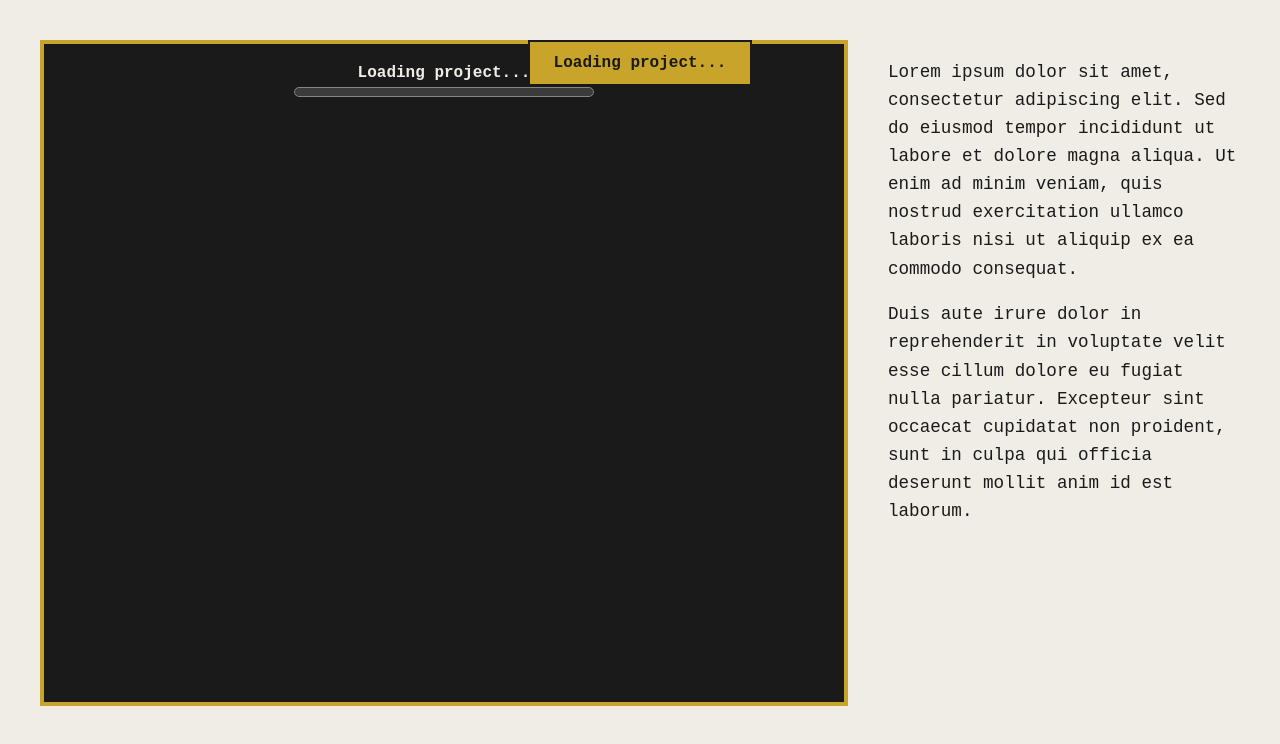
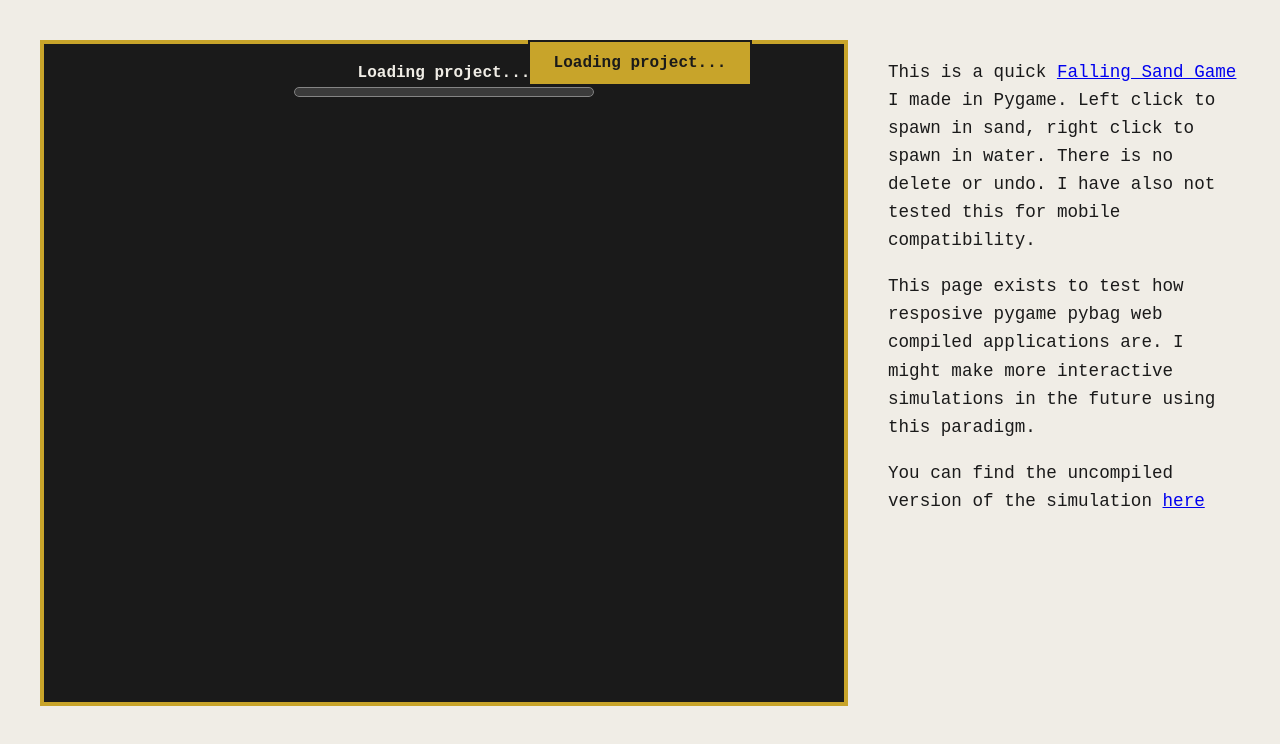
Before and after one commit to Slatefeather320/website-jalapeno, a plain HTML site: page pixel-game/index.html in a window 1280 px wide. Drawn offline with Linux system fonts and the light colour scheme.

Commit message:
added game description to game page

```diff
--- a/pixel-game/index.html
+++ b/pixel-game/index.html
@@ -299,8 +299,9 @@ function show_infobox() {
 
         <!-- TEXT SECTION SIDE-BY-SIDE -->
         <div class="text-section">
-            <p>Lorem ipsum dolor sit amet, consectetur adipiscing elit. Sed do eiusmod tempor incididunt ut labore et dolore magna aliqua. Ut enim ad minim veniam, quis nostrud exercitation ullamco laboris nisi ut aliquip ex ea commodo consequat.</p>
-            <p>Duis aute irure dolor in reprehenderit in voluptate velit esse cillum dolore eu fugiat nulla pariatur. Excepteur sint occaecat cupidatat non proident, sunt in culpa qui officia deserunt mollit anim id est laborum.</p>
+            <p>This is a quick <a href="https://en.wikipedia.org/wiki/Falling-sand_game" target="_blank" rel="noopener noreferrer">Falling Sand Game</a> I made in Pygame. Left click to spawn in sand, right click to spawn in water. There is no delete or undo. I have also not tested this for mobile compatibility.</p>
+            <p>This page exists to test how resposive pygame pybag web compiled applications are. I might make more interactive simulations in the future using this paradigm. </p>
+            <p>You can find the uncompiled version of the simulation <a href="https://github.com/Slatefeather320/pixel-game" target="_blank" rel="noopener noreferrer"> here</a> </p>
         </div>
     </div>
 
```
